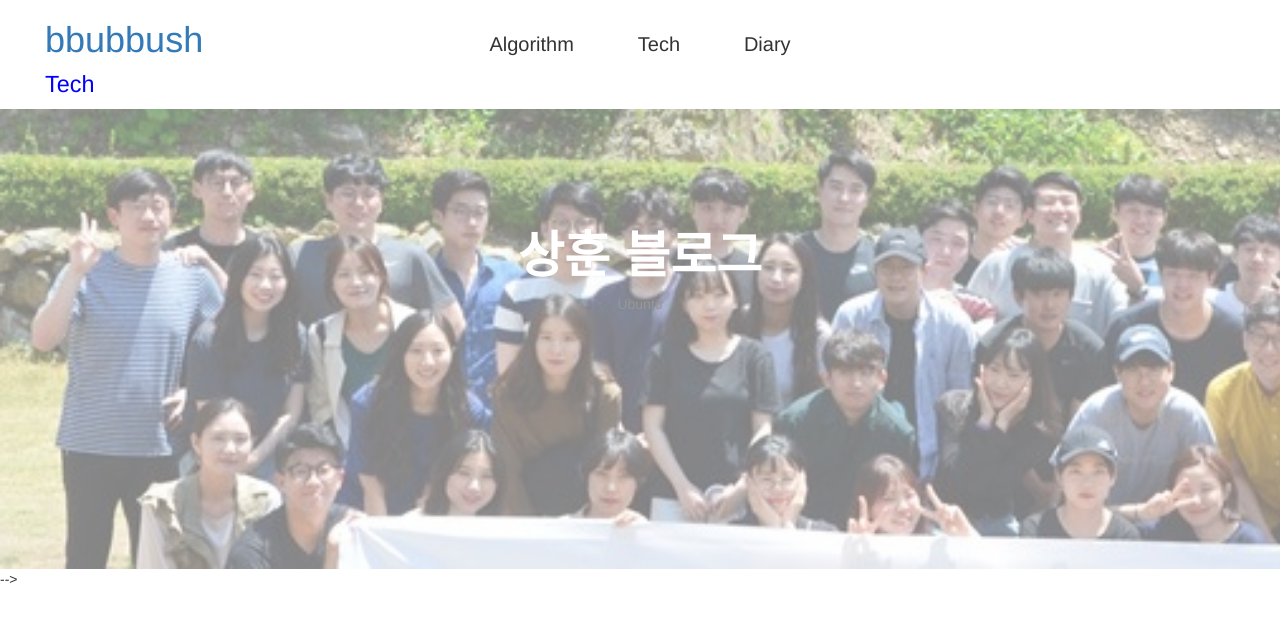
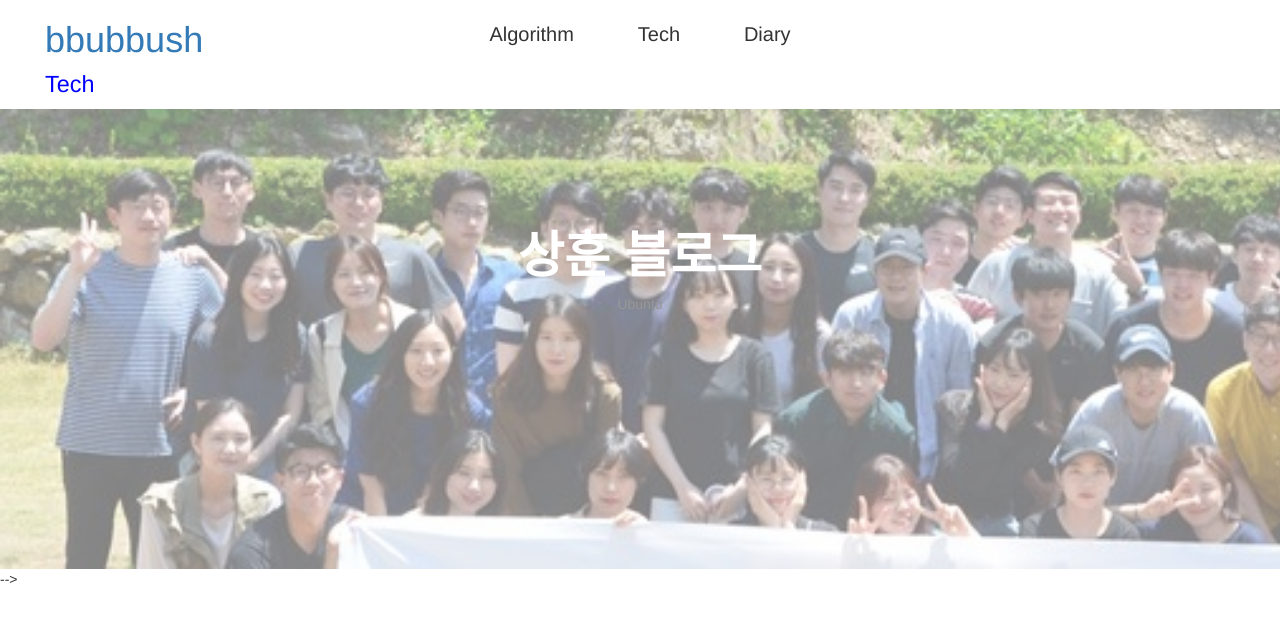
Before and after one commit to bbubbush/bbubbush.io, a Jekyll site: the page built from index.html, in a window 1280 px wide. Shown: the top 622 px of the page. Built offline with Jekyll 4.4.1, drawn with Linux system fonts in a browser that asks for light colours.

Commit message:
2018-07-10

```diff
--- a/assets/css/header.css
+++ b/assets/css/header.css
@@ -6,7 +6,7 @@ h1.title{
 }
 
 ul.header{
-	padding:30px 0px;
+	padding:20px 0px;
 }
 ul.header li{
 	display:inline;
```
